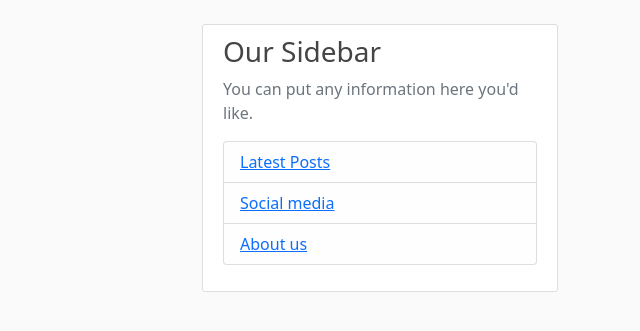
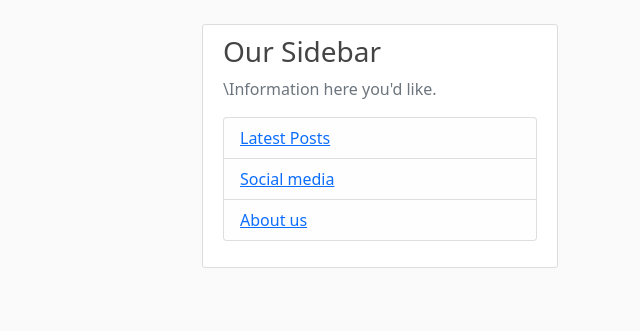
Before and after one commit to RKrumova/Blog-website, a Django app: template django_progect/blog/templates/blog/home.html in a window 1280 px wide. Shown: the part 56-387 px from the top of the page, without its empty margins (640-1280 px from the left). Run offline with Django 3.2, Linux system fonts and the light colour scheme; the template is opened without the code that fills it, so the values that code supplies are empty; some libraries are stand-ins or nearby versions.

Commit message:
Update base.html

```diff
--- a/django_progect/blog/templates/blog/base.html
+++ b/django_progect/blog/templates/blog/base.html
@@ -69,7 +69,7 @@
     	<div class="col-md-4">
     	  <div class="content-section">
         	<h3>Our Sidebar</h3>
-        	<p class='text-muted'>You can put any information here you'd like.
+        	<p class='text-muted'>\Information here you'd like.
           		<ul class="list-group">
             	<li class="list-group-item list-group-item-light"> <a href="{% url 'blog-home' %}">Latest Posts</a></li>
             	<li class="list-group-item list-group-item-light"><a href="https://www.instagram.com/azor1d/" target="_blank">Social media </a></li>
```
